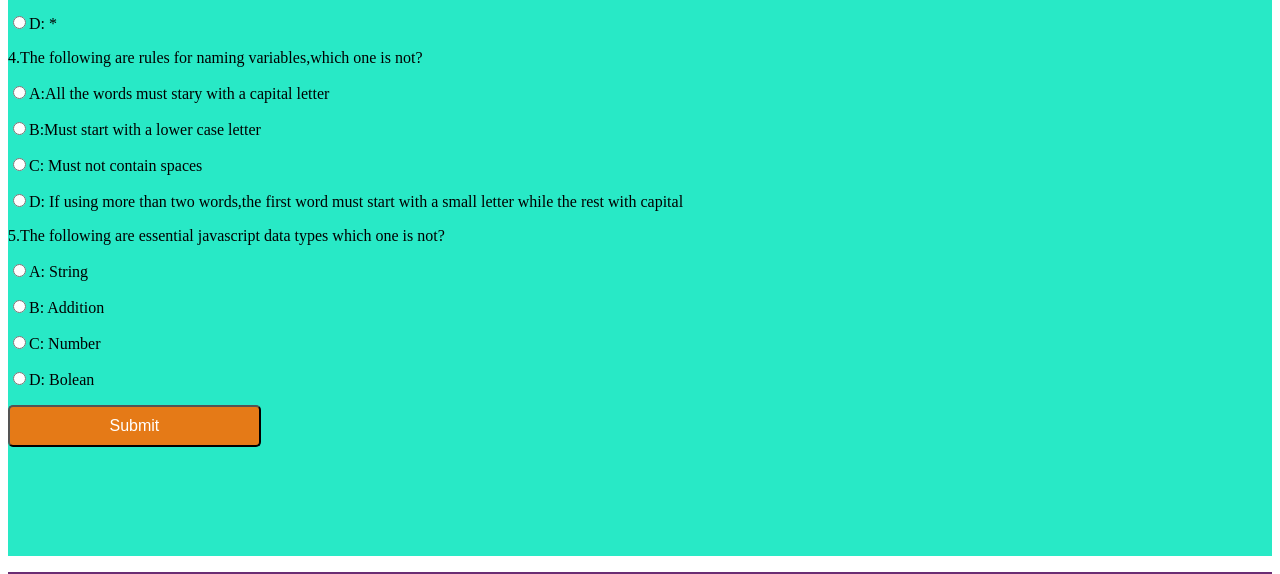
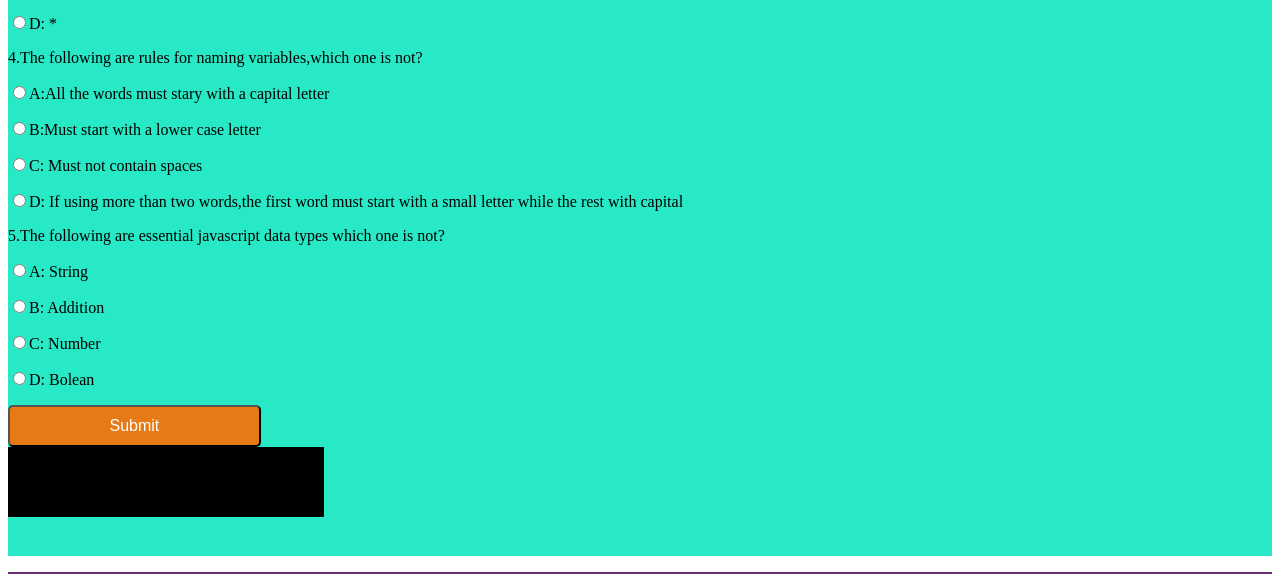
Before and after one commit to BECKY-OCHOLLA/computerclub-website, a plain HTML site: page index.html in a window 1280 px wide. Shown: the part 1730-2304 px from the top of the page. Drawn offline with Linux system fonts and the light colour scheme.

```diff
--- a/index.css
+++ b/index.css
@@ -200,3 +200,11 @@
     color: white;
 
 }
+#close{
+    box-sizing: border-box;
+    width: 25%;
+    background-color: black;
+    color: white;
+    padding: 35px
+
+}
```
